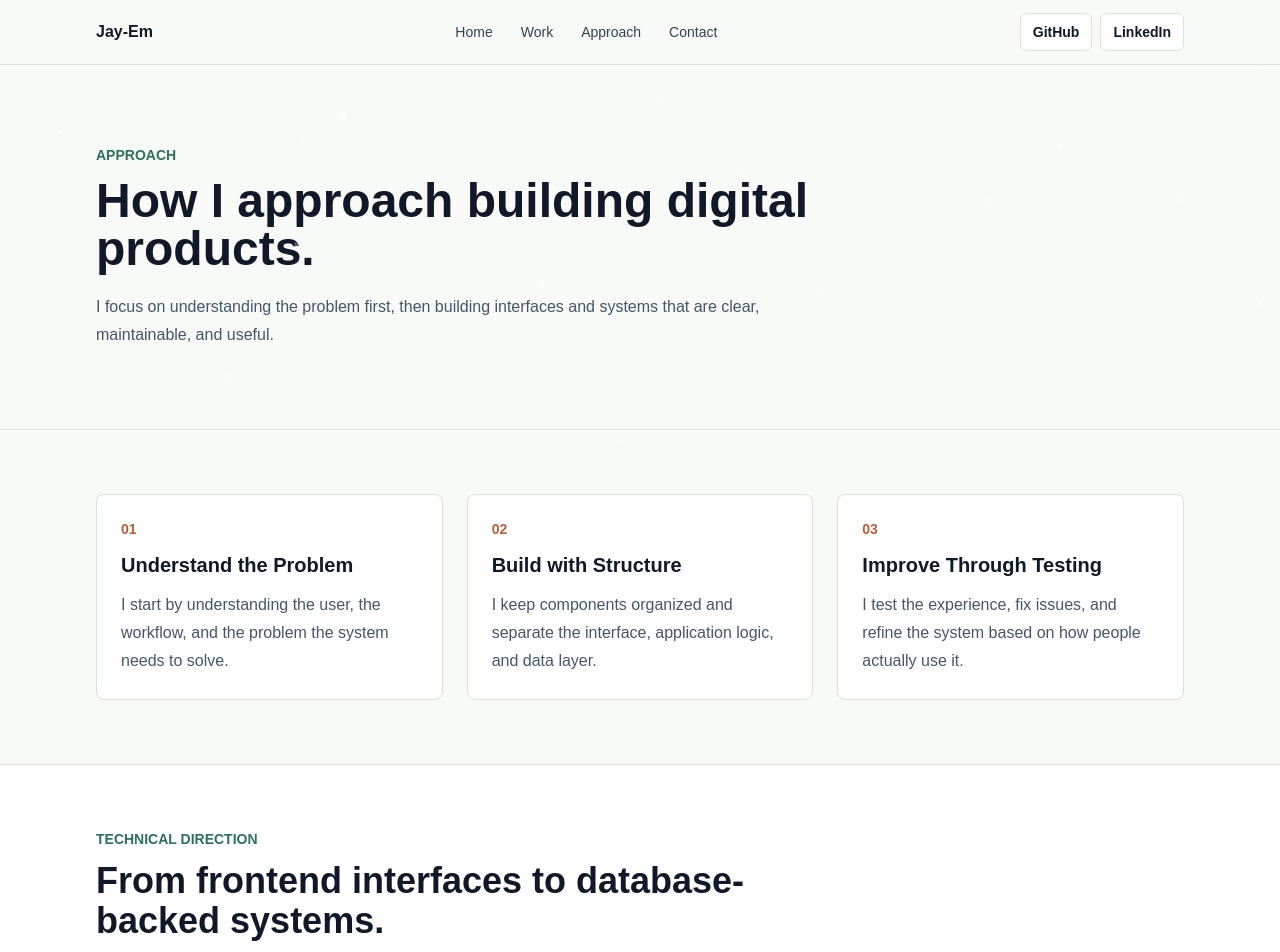
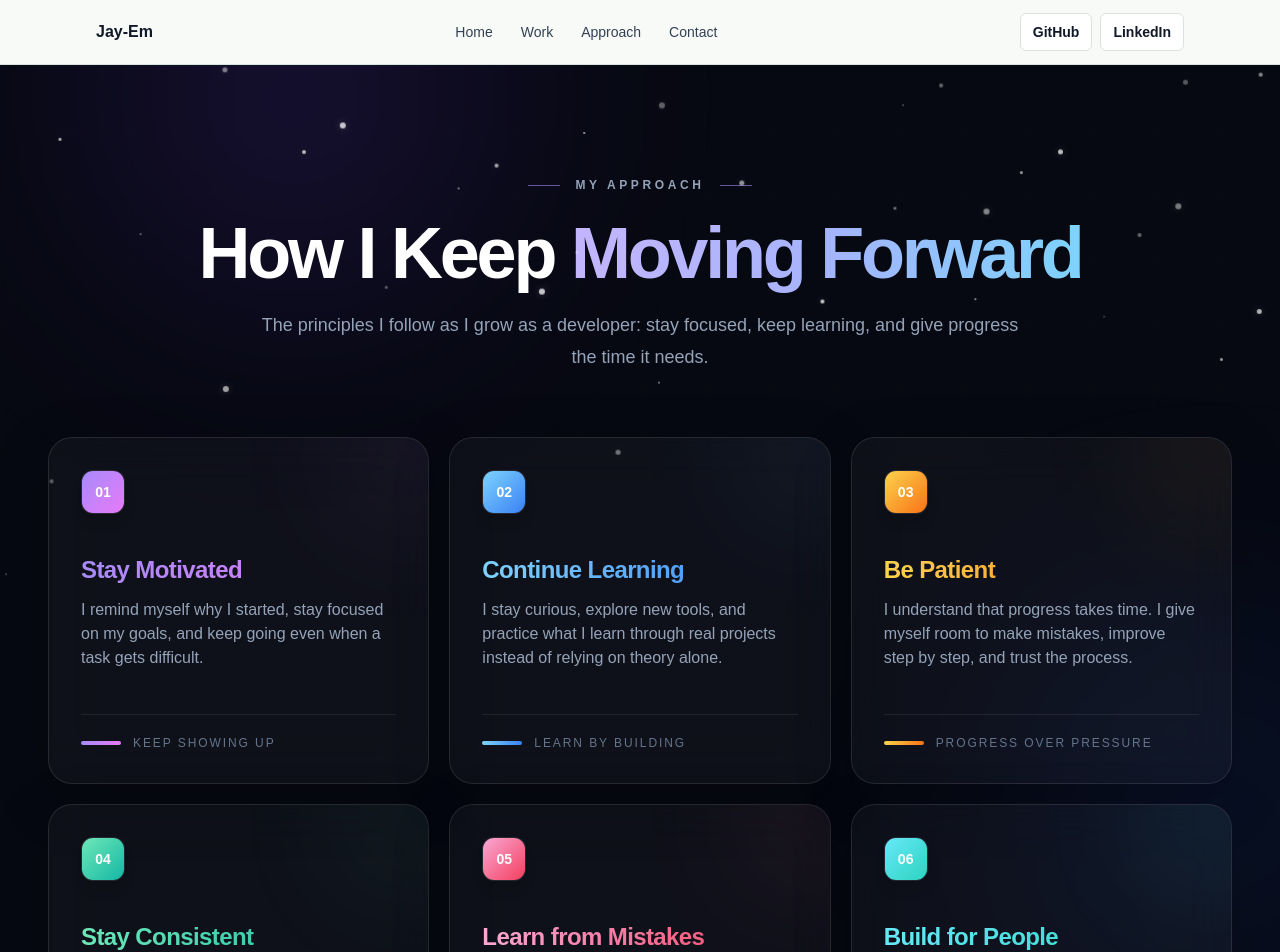
Before and after one commit to jayemabundo04/Jayem-s-Portfolio, a Next.js app: page /about in a window 1280 px wide. Shown: the top 952 px of the page. Built offline with nearby package versions, Linux system fonts and the light colour scheme; no server answers.

Commit message:
Redesign My Approach with six growth principles

```diff
--- a/src/app/about/page.tsx
+++ b/src/app/about/page.tsx
@@ -1,82 +1,159 @@
 export default function AboutPage() {
+  const principles = [
+    {
+      number: "01",
+      title: "Stay Motivated",
+      accent: "from-violet-400 to-fuchsia-400",
+      glow: "group-hover:shadow-violet-500/10",
+      icon: (
+        <svg viewBox="0 0 64 64" fill="none" className="h-14 w-14" aria-hidden="true">
+          <path d="M38 8c8-3 14-2 18-2 0 4 1 10-2 18L37 41 23 27 38 8Z" stroke="currentColor" strokeWidth="2.5" strokeLinejoin="round"/>
+          <path d="m23 27-10 2-6 10 16-1m14 3-2 10-10 6 1-16" stroke="currentColor" strokeWidth="2.5" strokeLinejoin="round"/>
+          <circle cx="43" cy="16" r="4" stroke="currentColor" strokeWidth="2.5"/>
+          <path d="M16 43c-7 2-9 9-9 14 5 0 12-2 14-9m-6-2 5 5" stroke="currentColor" strokeWidth="2.5" strokeLinecap="round"/>
+        </svg>
+      ),
+      description: "I remind myself why I started, stay focused on my goals, and keep going even when a task gets difficult.",
+      detail: "Keep showing up",
+    },
+    {
+      number: "02",
+      title: "Continue Learning",
+      accent: "from-sky-300 to-blue-500",
+      glow: "group-hover:shadow-blue-500/10",
+      icon: (
+        <svg viewBox="0 0 64 64" fill="none" className="h-14 w-14" aria-hidden="true">
+          <path d="M8 14c10-4 18-2 24 4v36c-6-6-14-8-24-4V14Zm48 0c-10-4-18-2-24 4v36c6-6 14-8 24-4V14Z" stroke="currentColor" strokeWidth="2.5" strokeLinejoin="round"/>
+          <path d="M15 24c5-1 9 0 12 2m-12 6c5-1 9 0 12 2m22-10c-5-1-9 0-12 2m12 6c-5-1-9 0-12 2" stroke="currentColor" strokeWidth="2.5" strokeLinecap="round"/>
+          <path d="m47 5 2.5 5L55 12l-5.5 2L47 19l-2.5-5L39 12l5.5-2L47 5Z" fill="currentColor"/>
+        </svg>
+      ),
+      description: "I stay curious, explore new tools, and practice what I learn through real projects instead of relying on theory alone.",
+      detail: "Learn by building",
+    },
+    {
+      number: "03",
+      title: "Be Patient",
+      accent: "from-amber-300 to-orange-500",
+      glow: "group-hover:shadow-orange-500/10",
+      icon: (
+        <svg viewBox="0 0 64 64" fill="none" className="h-14 w-14" aria-hidden="true">
+          <path d="M17 8h30M17 56h30M20 9c0 12 4 16 12 23-8 7-12 11-12 23m24-46c0 12-4 16-12 23 8 7 12 11 12 23" stroke="currentColor" strokeWidth="2.5" strokeLinecap="round" strokeLinejoin="round"/>
+          <path d="M23 15h18c-1 7-4 10-9 14-5-4-8-7-9-14Zm0 34h18c-1-7-4-10-9-14-5 4-8 7-9 14Z" fill="currentColor" fillOpacity=".22" stroke="currentColor" strokeWidth="2"/>
+          <path d="M28 42h8l4 5H24l4-5Z" fill="currentColor"/>
+        </svg>
+      ),
+      description: "I understand that progress takes time. I give myself room to make mistakes, improve step by step, and trust the process.",
+      detail: "Progress over pressure",
+    },
+    {
+      number: "04",
+      title: "Stay Consistent",
+      accent: "from-emerald-300 to-teal-500",
+      glow: "group-hover:shadow-emerald-500/10",
+      icon: (
+        <svg viewBox="0 0 64 64" fill="none" className="h-14 w-14" aria-hidden="true">
+          <path d="M12 33a20 20 0 0 1 35-13l5 5m0-12v12H40M52 31a20 20 0 0 1-35 13l-5-5m0 12V39h12" stroke="currentColor" strokeWidth="2.5" strokeLinecap="round" strokeLinejoin="round"/>
+          <path d="m23 32 6 6 13-14" stroke="currentColor" strokeWidth="3" strokeLinecap="round" strokeLinejoin="round"/>
+        </svg>
+      ),
+      description: "Small steps add up. I make time to practice, finish what I start, and build good habits that support long-term growth.",
+      detail: "Small steps count",
+    },
+    {
+      number: "05",
+      title: "Learn from Mistakes",
+      accent: "from-pink-300 to-rose-500",
+      glow: "group-hover:shadow-rose-500/10",
+      icon: (
+        <svg viewBox="0 0 64 64" fill="none" className="h-14 w-14" aria-hidden="true">
+          <path d="M32 8v7m0 34v7M8 32h7m34 0h7M15 15l5 5m24 24 5 5m0-34-5 5M20 44l-5 5" stroke="currentColor" strokeWidth="2.5" strokeLinecap="round"/>
+          <circle cx="32" cy="32" r="17" stroke="currentColor" strokeWidth="2.5"/>
+          <path d="m24 33 5 5 11-12" stroke="currentColor" strokeWidth="3" strokeLinecap="round" strokeLinejoin="round"/>
+        </svg>
+      ),
+      description: "When something breaks, I investigate the cause, fix the issue, and use the experience to make my next solution better.",
+      detail: "Turn bugs into lessons",
+    },
+    {
+      number: "06",
+      title: "Build for People",
+      accent: "from-cyan-300 to-teal-400",
+      glow: "group-hover:shadow-cyan-500/10",
+      icon: (
+        <svg viewBox="0 0 64 64" fill="none" className="h-14 w-14" aria-hidden="true">
+          <circle cx="24" cy="21" r="8" stroke="currentColor" strokeWidth="2.5"/>
+          <path d="M8 52v-5c0-8 7-13 16-13s16 5 16 13v5H8Z" stroke="currentColor" strokeWidth="2.5" strokeLinejoin="round"/>
+          <path d="m42 28 5 5 10-12" stroke="currentColor" strokeWidth="2.5" strokeLinecap="round" strokeLinejoin="round"/>
+          <path d="M44 10h12m-6-6v12" stroke="currentColor" strokeWidth="2.5" strokeLinecap="round"/>
+        </svg>
+      ),
+      description: "I think about the people using what I create. Clear workflows, accessible interfaces, and practical features matter.",
+      detail: "Useful beats complicated",
+    },
+  ];
+
   return (
-    <main className="bg-paper">
-      <section className="border-b border-line py-20">
-        <div className="mx-auto w-full max-w-6xl px-4 sm:px-6 lg:px-8">
-          <p className="text-sm font-semibold uppercase text-moss">
-            Approach
-          </p>
+    <main className="relative isolate min-h-screen overflow-hidden bg-[#070912] text-white">
+      <div aria-hidden="true" className="pointer-events-none absolute inset-0 -z-10 overflow-hidden">
+        <div className="absolute -top-40 left-[8%] h-96 w-96 rounded-full bg-violet-600/15 blur-[120px]" />
+        <div className="absolute right-[-8rem] top-[34rem] h-96 w-96 rounded-full bg-blue-600/10 blur-[120px]" />
+        <div className="absolute inset-0 opacity-[0.13] [background-image:linear-gradient(rgba(255,255,255,0.045)_1px,transparent_1px),linear-gradient(90deg,rgba(255,255,255,0.045)_1px,transparent_1px)] [background-size:64px_64px] [mask-image:linear-gradient(to_bottom,black,transparent_88%)]" />
+      </div>
 
-          <h1 className="mt-3 max-w-3xl text-4xl font-bold text-ink sm:text-5xl">
-            How I approach building digital products.
-          </h1>
-
-          <p className="mt-5 max-w-2xl text-base leading-7 text-slate-600">
-            I focus on understanding the problem first, then building
-            interfaces and systems that are clear, maintainable, and useful.
-          </p>
+      <section className="mx-auto w-full max-w-7xl px-5 pb-12 pt-20 sm:px-8 sm:pt-28 lg:px-12 lg:pb-16">
+        <div className="flex items-center justify-center gap-4 text-xs font-semibold uppercase tracking-[0.3em] text-slate-400">
+          <span className="h-px w-8 bg-violet-400/60" />
+          My Approach
+          <span className="h-px w-8 bg-violet-400/60" />
         </div>
+        <h1 className="mx-auto mt-6 max-w-4xl text-center text-4xl font-semibold leading-[1.08] tracking-[-0.045em] sm:text-5xl lg:text-7xl">
+          How I Keep <span className="bg-gradient-to-r from-violet-300 via-indigo-300 to-sky-300 bg-clip-text text-transparent">Moving Forward</span>
+        </h1>
+        <p className="mx-auto mt-5 max-w-3xl text-center text-base leading-7 text-slate-400 sm:text-lg sm:leading-8">
+          The principles I follow as I grow as a developer: stay focused, keep learning, and give progress the time it needs.
+        </p>
       </section>
 
-      <section className="py-16">
-        <div className="mx-auto grid w-full max-w-6xl gap-6 px-4 sm:px-6 md:grid-cols-3 lg:px-8">
-          <article className="rounded-lg border border-line bg-white p-6">
-            <p className="text-sm font-semibold text-clay">01</p>
+      <section className="mx-auto w-full max-w-7xl px-5 pb-20 sm:px-8 lg:px-12 lg:pb-28">
+        <div className="grid gap-5 sm:grid-cols-2 xl:grid-cols-3">
+          {principles.map((principle) => (
+            <article
+              key={principle.number}
+              className={`group relative overflow-hidden rounded-3xl border border-white/[0.10] bg-white/[0.035] p-6 shadow-[0_16px_60px_rgba(0,0,0,0.18)] backdrop-blur-xl transition duration-300 hover:-translate-y-1 hover:border-white/20 hover:bg-white/[0.055] hover:shadow-2xl ${principle.glow} sm:p-8`}
+            >
+              <div aria-hidden="true" className={`pointer-events-none absolute -right-16 -top-16 h-40 w-40 rounded-full bg-gradient-to-br ${principle.accent} opacity-[0.07] blur-3xl transition-opacity group-hover:opacity-20`} />
+              <div className="relative flex items-start justify-between">
+                <span className={`flex h-11 w-11 items-center justify-center rounded-xl border border-white/10 bg-gradient-to-br ${principle.accent} bg-clip-padding text-sm font-semibold text-white shadow-lg`}>
+                  {principle.number}
+                </span>
+                <span className={`bg-gradient-to-br ${principle.accent} bg-clip-text text-transparent transition-transform duration-300 group-hover:scale-110`}>
+                  {principle.icon}
+                </span>
+              </div>
+              <h2 className={`relative mt-7 text-2xl font-semibold tracking-tight bg-gradient-to-r ${principle.accent} bg-clip-text text-transparent`}>
+                {principle.title}
+              </h2>
+              <p className="relative mt-3 min-h-[5.5rem] text-sm leading-7 text-slate-400 sm:text-base">
+                {principle.description}
+              </p>
+              <div className="relative mt-7 flex items-center gap-3 border-t border-white/[0.08] pt-5">
+                <span className={`h-1 w-10 rounded-full bg-gradient-to-r ${principle.accent}`} />
+                <span className="text-xs font-medium uppercase tracking-[0.16em] text-slate-500">{principle.detail}</span>
+              </div>
+            </article>
+          ))}
+        </div>
 
-            <h2 className="mt-3 text-xl font-bold text-ink">
-              Understand the Problem
-            </h2>
-
-            <p className="mt-3 leading-7 text-slate-600">
-              I start by understanding the user, the workflow, and the
-              problem the system needs to solve.
-            </p>
-          </article>
-
-          <article className="rounded-lg border border-line bg-white p-6">
-            <p className="text-sm font-semibold text-clay">02</p>
-
-            <h2 className="mt-3 text-xl font-bold text-ink">
-              Build with Structure
-            </h2>
-
-            <p className="mt-3 leading-7 text-slate-600">
-              I keep components organized and separate the interface,
-              application logic, and data layer.
-            </p>
-          </article>
-
-          <article className="rounded-lg border border-line bg-white p-6">
-            <p className="text-sm font-semibold text-clay">03</p>
-
-            <h2 className="mt-3 text-xl font-bold text-ink">
-              Improve Through Testing
-            </h2>
-
-            <p className="mt-3 leading-7 text-slate-600">
-              I test the experience, fix issues, and refine the system
-              based on how people actually use it.
-            </p>
-          </article>
-        </div>
-      </section>
-
-      <section className="border-y border-line bg-white py-16">
-        <div className="mx-auto w-full max-w-6xl px-4 sm:px-6 lg:px-8">
-          <div className="max-w-3xl">
-            <p className="text-sm font-semibold uppercase text-moss">
-              Technical Direction
-            </p>
-
-            <h2 className="mt-3 text-3xl font-bold text-ink sm:text-4xl">
-              From frontend interfaces to database-backed systems.
-            </h2>
-
-            <p className="mt-5 leading-7 text-slate-600">
-              My current focus is building with Next.js, TypeScript,
-              Tailwind CSS, Prisma, and PostgreSQL while continuing to
-              strengthen my frontend and full-stack development skills.
-            </p>
+        <div className="relative mt-8 overflow-hidden rounded-3xl border border-violet-300/15 bg-gradient-to-br from-violet-500/[0.10] via-[#101326] to-blue-500/[0.08] p-7 sm:p-10">
+          <div aria-hidden="true" className="pointer-events-none absolute -right-14 -top-24 h-64 w-64 rounded-full bg-violet-500/10 blur-3xl" />
+          <p className="relative text-xs font-semibold uppercase tracking-[0.24em] text-violet-200">A reminder to myself</p>
+          <p className="relative mt-4 max-w-4xl text-2xl font-medium leading-relaxed tracking-tight text-slate-100 sm:text-3xl">
+            I don&apos;t need to know everything today. I just need to keep learning, stay patient, and take the next step.
+          </p>
+          <div className="relative mt-6 flex items-center gap-3 text-sm text-slate-400">
+            <span className="h-px w-8 bg-violet-300/60" />
+            One step at a time
           </div>
         </div>
       </section>
```
